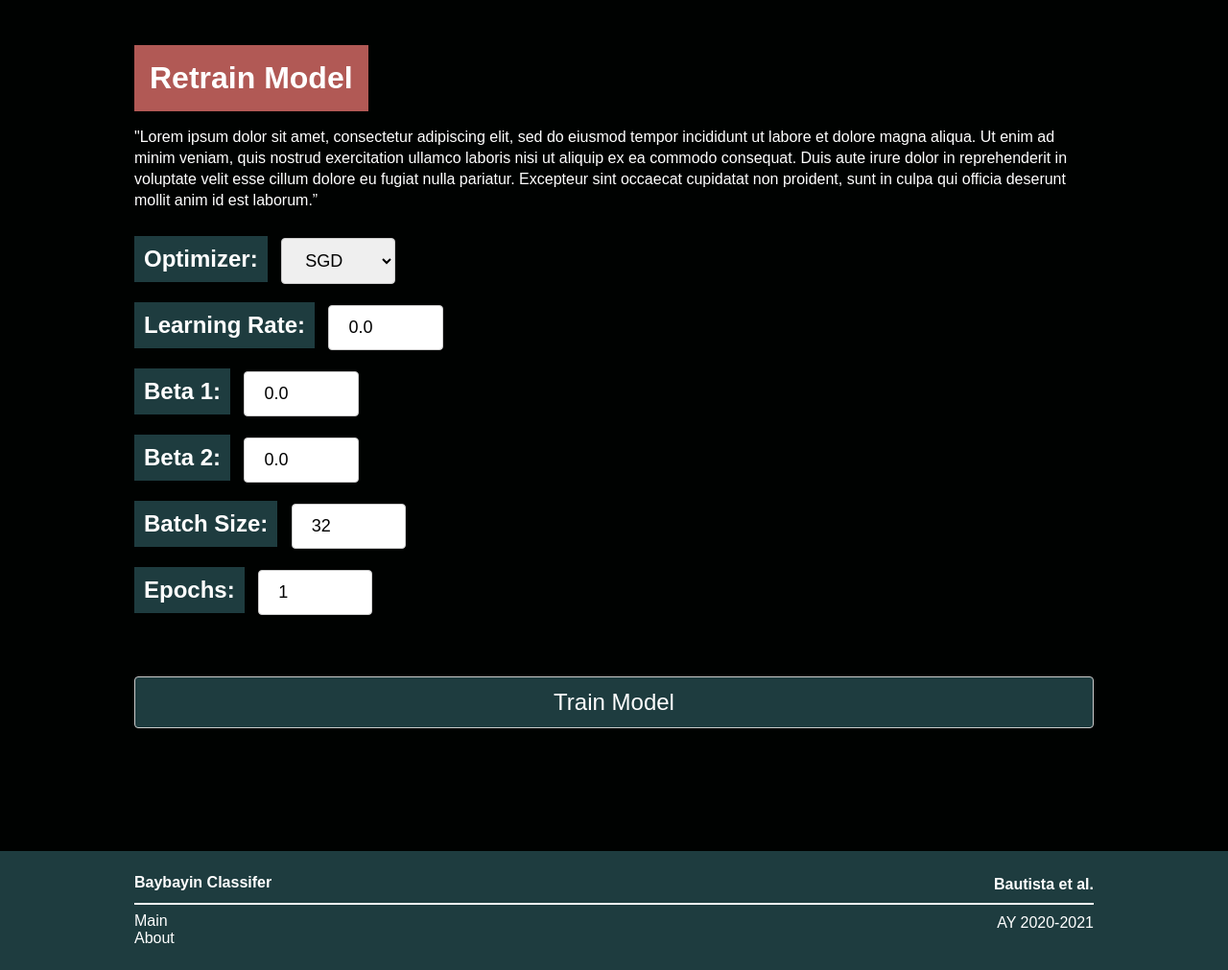
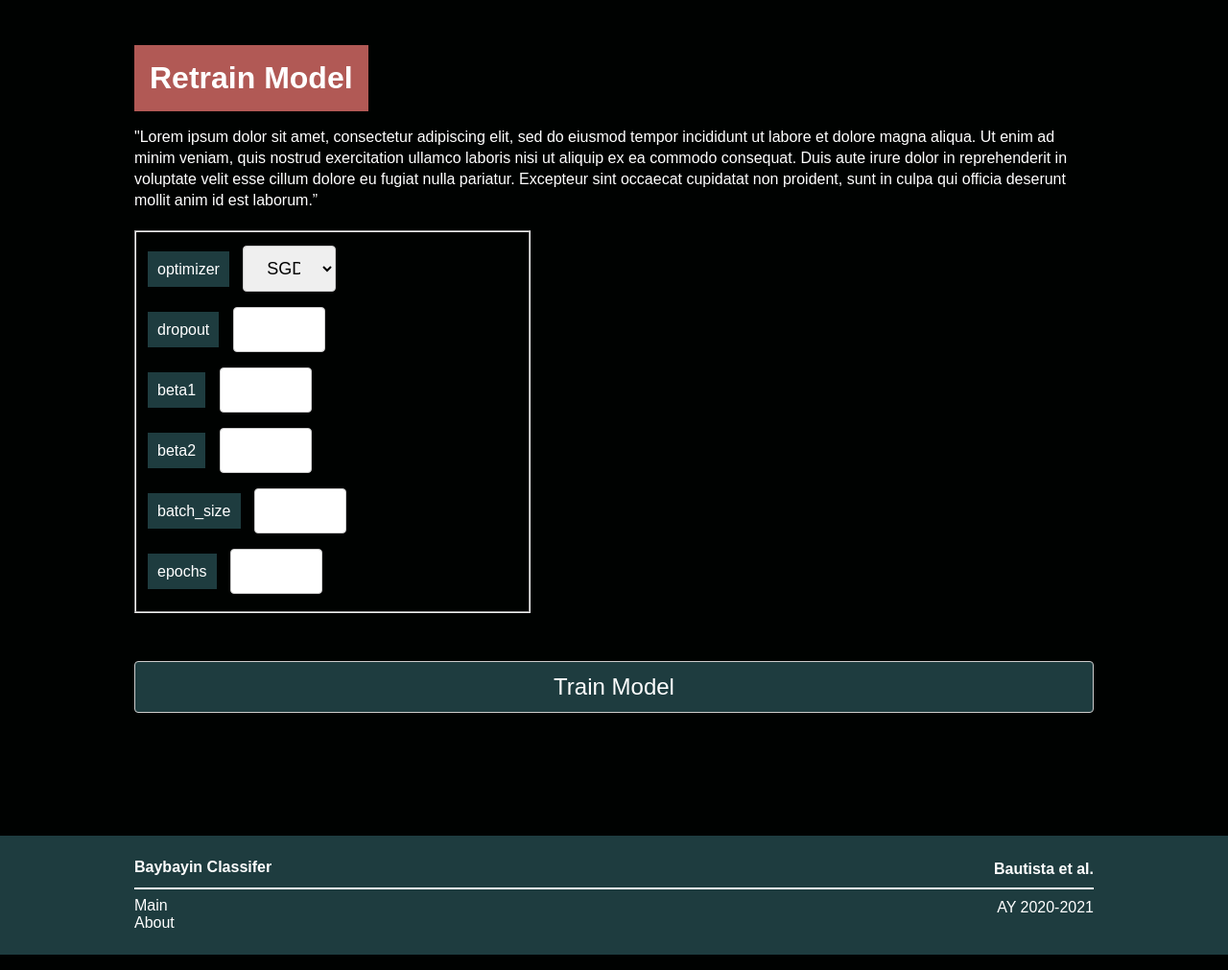
Before and after one commit to temujin-lampasa/baybayin-classifier, a Flask app: page / in a window 1280 px wide. Shown: the part 1952-2963 px from the top of the page at 96% size. Run offline with Flask 2, Linux system fonts and the light colour scheme; data comes from the database, SQL or seed files in the repository; some libraries are stand-ins or nearby versions.

Commit message:
Add retrain_model forms

```diff
--- a/app.py
+++ b/app.py
@@ -11,7 +11,7 @@ import os
 # import torch
 # import torch.nn.functional as F
 
-from forms import CNNForm
+from forms import CNNForm, RetrainModelForm
 
 app = Flask(__name__)
 app.config['SQLALCHEMY_DATABASE_URI'] = 'sqlite:///database.db'
@@ -60,6 +60,7 @@ def about():
 def index():
     # Forms
     cnn_form = CNNForm()
+    retrain_form = RetrainModelForm()
 
     if not session.get('train_params'):
         session['train_params'] = DEFAULT_TRAIN_PARAMS
@@ -83,7 +84,9 @@ def index():
         if not os.path.exists(f"users/{session['uid']}"):
             os.mkdir(f"users/{session['uid']}")
 
-    return render_template("index.html", cnn_form=cnn_form)
+    return render_template("index.html",
+                           cnn_form=cnn_form,
+                           retrain_form=retrain_form)
 
 
 @app.route('/train', methods=['POST'])
--- a/forms.py
+++ b/forms.py
@@ -27,3 +27,12 @@ class CNNForm(Form):
     dropout = DecimalField('dropout', places=1, widget=NumberInput(step=0.1))
     activation = SelectField('activation', choices=['sigmoid', 'tanh', 'ReLu'])
     dense_layer_on = BooleanField('dense_on')
+
+
+class RetrainModelForm(Form):
+    optimizer = SelectField('optimizer', choices=['SGD', 'Adam', 'Nadam', 'RMSProp'])
+    learning_rate = DecimalField('dropout', places=2, widget=NumberInput(step=0.01))
+    beta1 = DecimalField('beta1', places=2, widget=NumberInput(step=0.01))
+    beta2 = DecimalField('beta2', places=2, widget=NumberInput(step=0.01))
+    batch_size = IntegerField('batch_size')
+    epochs = IntegerField('epochs')
--- a/templates/index.html
+++ b/templates/index.html
@@ -116,42 +116,14 @@
         </div>
 
         <div class="input-fields">
-            <div>
-                <div class='row'>
-                    <h3 class="drawing-label">Optimizer:</h3>
-                    <select name="optimizer" selected={{session.train_params.optimizer}}>
-                        <option>SGD</option>
-                        <option>Adam</option>
-                        <option>Nadam</option>
-                        <option>RMSProp</option>
-                    </select>
-                </div>
-
-                <div class='row'>
-                    <h3 class="drawing-label">Learning Rate:</h3>
-                    <input type="number" min="0" step="0.01" name="learning_rate" value={{session.train_params.learning_rate}}>
-                </div>
-
-                <div class='row'>
-                    <h3 class="drawing-label">Beta 1:</h3>
-                    <input type="number" min="0" step="0.01" name="beta1" value={{session.train_params.beta1}}>
-                </div>
-
-                <div class='row'>
-                    <h3 class="drawing-label">Beta 2:</h3>
-                    <input type="number" min="0" step="0.01" name="beta2" value={{session.train_params.beta2}}>
-                </div>
-
-                <div class='row'>
-                    <h3 class="drawing-label">Batch Size:</h3>
-                    <input type="number" min="0" step="0.01" name="batch_size" value={{session.train_params.batch_size}}>
-                </div>
-
-                <div class='row'>
-                    <h3 class="drawing-label">Epochs:</h3>
-                    <input type="number" min="0" name="epochs" value={{session.train_params.epochs}}>
-                </div>
-            </div>
+            <fieldset class="form-group">
+                {{ render_field(retrain_form.optimizer) }}
+                {{ render_field(retrain_form.learning_rate) }}
+                {{ render_field(retrain_form.beta1) }}
+                {{ render_field(retrain_form.beta2) }}
+                {{ render_field(retrain_form.batch_size) }}
+                {{ render_field(retrain_form.epochs) }}
+            </fieldset>
         </div>
         <input type='submit' value="Train Model" class='form-submit'>
     </form>
```
